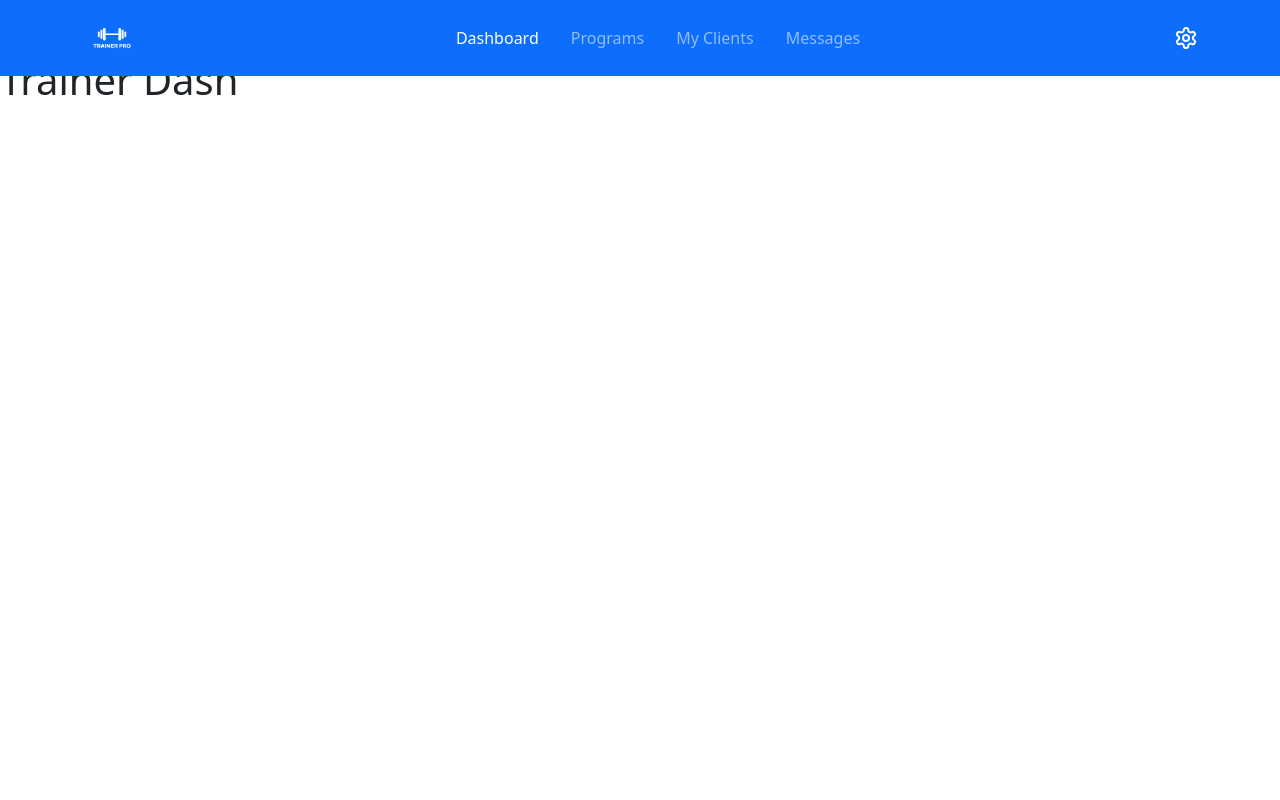
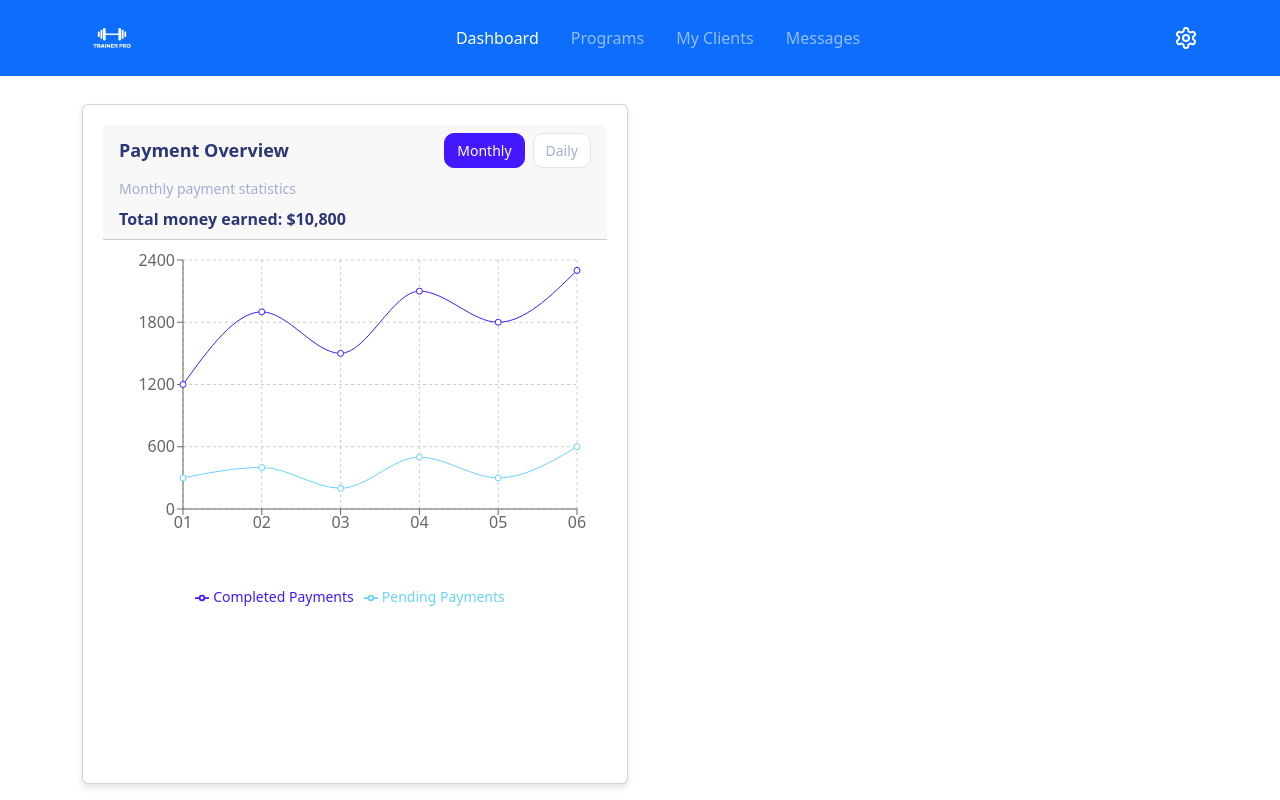
Before and after one commit to Gavinp14/CSIS3126_Porter, a React (Create React App) app in the folder frontend/: page /trainer/dashboard in a window 1280 px wide. Built offline with nearby package versions, Linux system fonts and the light colour scheme.

Commit message:
more ui components and added a reusable graph component

```diff
--- a/frontend/src/App.js
+++ b/frontend/src/App.js
@@ -13,6 +13,8 @@ import TrainerMessages from './pages/TrainerMessages';
 import 'bootstrap/dist/css/bootstrap.min.css';
 import './App.css';
 import Settings from './pages/Settings';
+import { Provider } from 'react-redux';
+import { store } from './redux/config';
 
 function App() {
   return (
--- /dev/null
+++ b/frontend/src/LineChartComponent/LineChartComponent.jsx
@@ -0,0 +1,57 @@
+import React from 'react';
+import { LineChart, Line, XAxis, YAxis, CartesianGrid, Tooltip, Legend, ResponsiveContainer } from 'recharts';
+
+function LineChartComponent({
+  data,
+  lines, // Array of objects with dataKey, name, and color
+  xAxisKey = 'date',
+  xAxisLabel = 'Date',
+  yAxisLabel = 'Value',
+  height = 400,
+  formatXAxis = (value) => value,
+}) {
+  return (
+    <div className="chart-container">
+      <ResponsiveContainer width="100%" height={height}>
+        <LineChart
+          data={data}
+          margin={{ top: 20, right: 30, left: 20, bottom: 65 }}
+        >
+          <CartesianGrid strokeDasharray="3 3" />
+          <XAxis
+            dataKey={xAxisKey}
+            tickFormatter={formatXAxis}
+            label={{
+              value: xAxisLabel,
+              position: 'bottom',
+              offset: 0
+            }}
+          />
+          <YAxis label={{ value: yAxisLabel, angle: -90, position: 'insideLeft' }} />
+          <Tooltip />
+          <Legend
+            verticalAlign="bottom"
+            height={36}
+            wrapperStyle={{
+              bottom: 20,
+              left: '50%',
+              transform: 'translateX(-50%)'
+            }}
+          />
+          {lines.map((line, index) => (
+            <Line
+              key={line.dataKey}
+              type="monotone"
+              dataKey={line.dataKey}
+              name={line.name}
+              stroke={line.color}
+              activeDot={{ r: 8 }}
+            />
+          ))}
+        </LineChart>
+      </ResponsiveContainer>
+    </div>
+  );
+}
+
+export default LineChartComponent;
--- /dev/null
+++ b/frontend/src/components/PaymentChart/PaymentChart.jsx
@@ -0,0 +1,90 @@
+import React, { useState } from 'react'
+import LineChartComponent from '../../LineChartComponent/LineChartComponent';
+import "./paymentchart.css"
+
+function PaymentChart() {
+  const [timeFrame, setTimeFrame] = useState('month'); // 'month' or 'day'
+
+  // Sample monthly data
+  const monthlyData = {
+    data: [
+      { date: '2024-01', amount: 1200, pendingAmount: 300 },
+      { date: '2024-02', amount: 1900, pendingAmount: 400 },
+      { date: '2024-03', amount: 1500, pendingAmount: 200 },
+      { date: '2024-04', amount: 2100, pendingAmount: 500 },
+      { date: '2024-05', amount: 1800, pendingAmount: 300 },
+      { date: '2024-06', amount: 2300, pendingAmount: 600 },
+    ],
+    lines: [
+      {
+        dataKey: 'amount',
+        name: 'Completed Payments',
+        color: '#4318FF'
+      },
+      {
+        dataKey: 'pendingAmount',
+        name: 'Pending Payments',
+        color: '#6AD2FF'
+      }
+    ]
+  };
+
+  // Sample daily data
+  const dailyData = {
+    data: [
+      { date: '2024-06-01', amount: 200, pendingAmount: 50 },
+      { date: '2024-06-02', amount: 300, pendingAmount: 75 },
+      { date: '2024-06-03', amount: 250, pendingAmount: 60 },
+      { date: '2024-06-04', amount: 400, pendingAmount: 100 },
+      { date: '2024-06-05', amount: 350, pendingAmount: 80 },
+      { date: '2024-06-06', amount: 450, pendingAmount: 120 },
+      { date: '2024-06-07', amount: 350, pendingAmount: 115 },
+    ],
+    lines: monthlyData.lines // Using same line config
+  };
+
+  const currentData = timeFrame === 'month' ? monthlyData : dailyData;
+
+  // Calculate total money earned
+  const totalEarned = currentData.data.reduce((sum, item) => sum + item.amount, 0);
+
+  return (
+    <div className='payment-chart card'>
+      <div className="card-header">
+        <div className="header-top">
+          <h4>Payment Overview</h4>
+          <div className="time-toggle">
+            <button
+              className={`toggle-btn ${timeFrame === 'month' ? 'active' : ''}`}
+              onClick={() => setTimeFrame('month')}
+            >
+              Monthly
+            </button>
+            <button
+              className={`toggle-btn ${timeFrame === 'day' ? 'active' : ''}`}
+              onClick={() => setTimeFrame('day')}
+            >
+              Daily
+            </button>
+          </div>
+        </div>
+        <span className="subtitle">Monthly payment statistics</span>
+        <div className="total-earned">
+          Total money earned: ${totalEarned.toLocaleString()}
+        </div>
+      </div>
+      <div className='chart-container'>
+        <LineChartComponent
+          data={currentData.data}
+          lines={currentData.lines}
+          xAxisKey="date"
+          xAxisLabel=""
+          yAxisLabel=""
+          formatXAxis={(date) => timeFrame === 'month' ? date.split('-')[1] : date.split('-')[2]}
+        />
+      </div>
+    </div>
+  )
+}
+
+export default PaymentChart
--- /dev/null
+++ b/frontend/src/components/PaymentChart/paymentchart.css
@@ -0,0 +1,69 @@
+.payment-chart.card {
+  background: white;
+  height: 85vh;
+  padding: 20px;
+  box-shadow: 0 4px 6px rgba(0, 0, 0, 0.1);
+}
+
+.card-header {
+  margin-bottom: 20px;
+}
+
+.header-top {
+  display: flex;
+  justify-content: space-between;
+  align-items: center;
+  margin-bottom: 10px;
+}
+
+.card-header h4 {
+  margin: 0;
+  font-size: 18px;
+  font-weight: 700;
+  color: #2B3674;
+}
+
+.card-header .subtitle {
+  font-size: 14px;
+  color: #A3AED0;
+  display: block;
+  margin-bottom: 8px;
+}
+
+.total-earned {
+  font-size: 16px;
+  font-weight: 600;
+  color: #2B3674;
+  margin-top: 8px;
+}
+
+.time-toggle {
+  display: flex;
+  gap: 8px;
+}
+
+.toggle-btn {
+  padding: 6px 12px;
+  border: 1px solid #E0E5F2;
+  background: white;
+  border-radius: 10px;
+  cursor: pointer;
+  font-size: 14px;
+  color: #A3AED0;
+  transition: all 0.3s ease;
+}
+
+.toggle-btn.active {
+  background: #4318FF;
+  color: white;
+  border-color: #4318FF;
+}
+
+.toggle-btn:hover {
+  background: #4318FF15;
+}
+
+.chart-container {
+  height: 300px;
+  width: 100%;
+}
--- a/frontend/src/components/ProgressChart/ProgressChart.jsx
+++ b/frontend/src/components/ProgressChart/ProgressChart.jsx
@@ -1,6 +1,7 @@
 import React, { useState } from 'react';
 import { LineChart, Line, XAxis, YAxis, CartesianGrid, Tooltip, Legend, ResponsiveContainer } from 'recharts';
 import "./progresschart.css";
+import LineChartComponent from '../../LineChartComponent/LineChartComponent';
 
 function ProgressChart() {
   const [viewMode, setViewMode] = useState('month'); // 'month' or 'day'
@@ -49,6 +50,11 @@ function ProgressChart() {
       : date.toLocaleDateString();
   };
 
+  const chartLines = [
+    { dataKey: 'weight', name: 'Weight (kg)', color: '#8884d8' },
+    { dataKey: 'bodyFat', name: 'Body Fat %', color: '#82ca9d' }
+  ];
+
   return (
     <div className="progress-chart-card">
       <h2>Progress Tracking</h2>
@@ -66,50 +72,14 @@ function ProgressChart() {
           Daily View
         </button>
       </div>
-      <div className="chart-container">
-        <ResponsiveContainer width="100%" height={400}>
-          <LineChart
-            data={data}
-            margin={{ top: 20, right: 30, left: 20, bottom: 65 }}
-          >
-            <CartesianGrid strokeDasharray="3 3" />
-            <XAxis
-              dataKey="date"
-              tickFormatter={formatXAxis}
-              label={{
-                value: viewMode === 'month' ? 'Month' : 'Date',
-                position: 'bottom',
-                offset: 0
-              }}
-            />
-            <YAxis label={{ value: 'Value', angle: -90, position: 'insideLeft' }} />
-            <Tooltip />
-            <Legend
-              verticalAlign="bottom"
-              height={36}
-              wrapperStyle={{
-                bottom: 20,
-                left: '50%',
-                transform: 'translateX(-50%)'
-              }}
-            />
-            <Line
-              type="monotone"
-              dataKey="weight"
-              name="Weight (kg)"
-              stroke="#8884d8"
-              activeDot={{ r: 8 }}
-            />
-            <Line
-              type="monotone"
-              dataKey="bodyFat"
-              name="Body Fat %"
-              stroke="#82ca9d"
-              activeDot={{ r: 8 }}
-            />
-          </LineChart>
-        </ResponsiveContainer>
-      </div>
+
+      <LineChartComponent
+        data={data}
+        lines={chartLines}
+        xAxisLabel={viewMode === 'month' ? 'Month' : 'Date'}
+        yAxisLabel="Value"
+        formatXAxis={formatXAxis}
+      />
 
       <div className="data-input-section">
         <h3>Add New Entry</h3>
--- a/frontend/src/pages/TrainerDashboard.js
+++ b/frontend/src/pages/TrainerDashboard.js
@@ -1,11 +1,21 @@
 import React from 'react'
 import TrainerNavbar from '../components/navbars/trainernav/TrainerNavbar'
+import PaymentChart from '../components/PaymentChart/PaymentChart'
 
 function TrainerDashboard() {
   return (
     <>
         <TrainerNavbar/>
-        <h1>Trainer Dash</h1>
+        <div className="container">
+          <div className="row pt-5">
+            <div className="col-sm-6">
+                <PaymentChart/>
+            </div>
+            <div className="col-sm-6">
+
+            </div>
+          </div>
+        </div>
     </>
   )
 }
--- /dev/null
+++ b/frontend/src/redux/config.js
@@ -0,0 +1 @@
+import { configureStore } from "@reduxjs/toolkit";
```
Also changed, not shown: frontend/src/reportWebVitals.js (deleted, +0 -13 lines), frontend/src/setupTests.js (deleted, +0 -5 lines), frontend/src/LineChartComponent/linechart.css (added), frontend/src/logo.svg (deleted).
